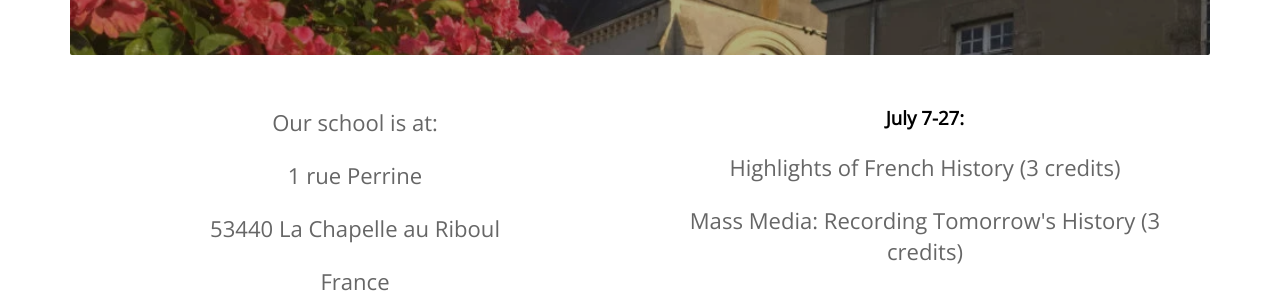
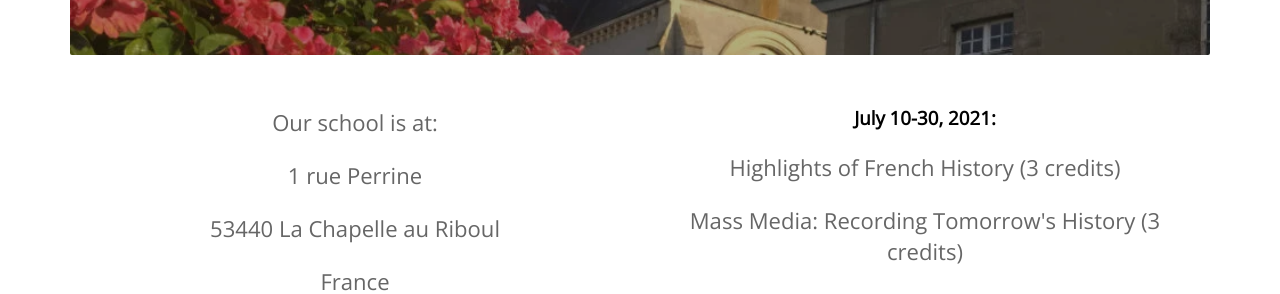
Before and after one commit to baritchie/project1, a Jekyll site: the page built from summerschoolprograms.html, in a window 1280 px wide. Shown: the part 304-598 px from the top of the page. Built offline with Jekyll 4.4.1, drawn with Linux system fonts in a browser that asks for light colours.

Commit message:
Updated 'summerschoolprograms.html' via CloudCannon

```diff
--- a/summerschoolprograms.html
+++ b/summerschoolprograms.html
@@ -49,7 +49,7 @@ faq:
     	<p><a href="https://www.google.com/maps/place/1+Rue+Perrine,+53440+La+Chapelle-au-Riboul,+France/@48.3185199,-0.4365779,17z/data=!3m1!4b1!4m5!3m4!1s0x4809bc09d3ce9d2d:0x2ac7b361cc0b397f!8m2!3d48.3185199!4d-0.4343892">...</a></p>
     </div>
     <div class="editable">
-    	<h3>July 7-27:</h3>
+    	<h3>July 10-30, 2021:</h3>
     	<p>Highlights of French History (3 credits)</p>
     	<p>Mass Media: Recording Tomorrow's History (3 credits)</p>
     	<p>Introduction to French Culture. (1 credit)</p>
```
